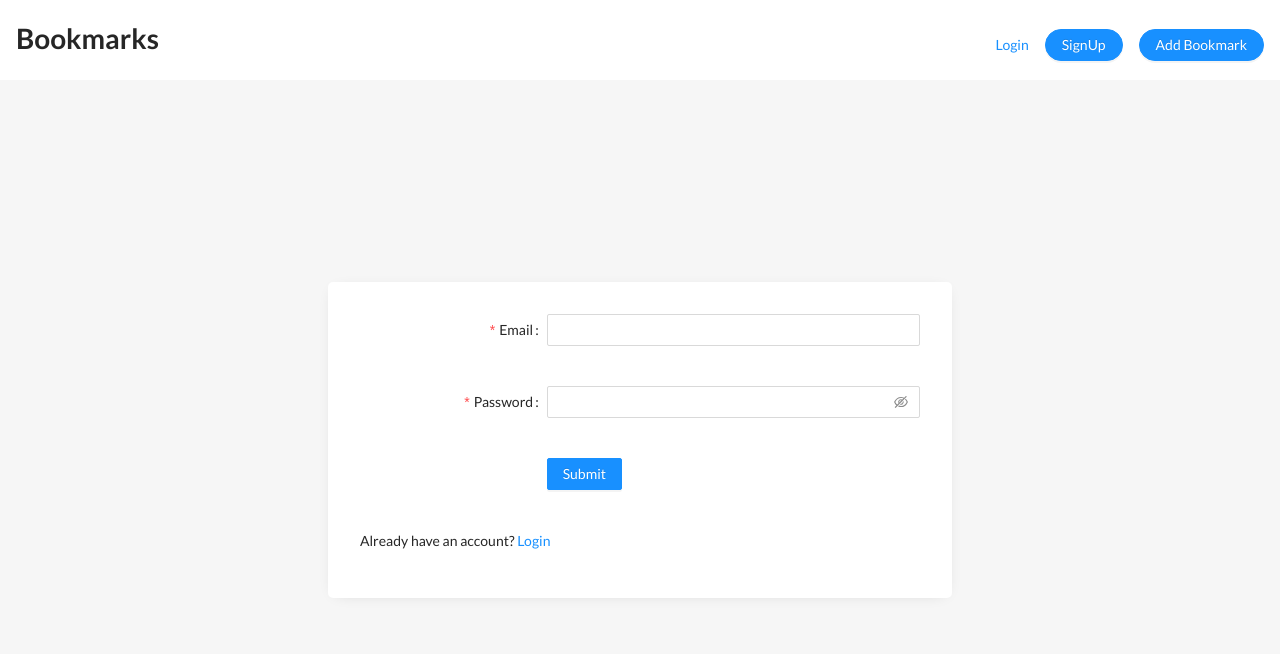
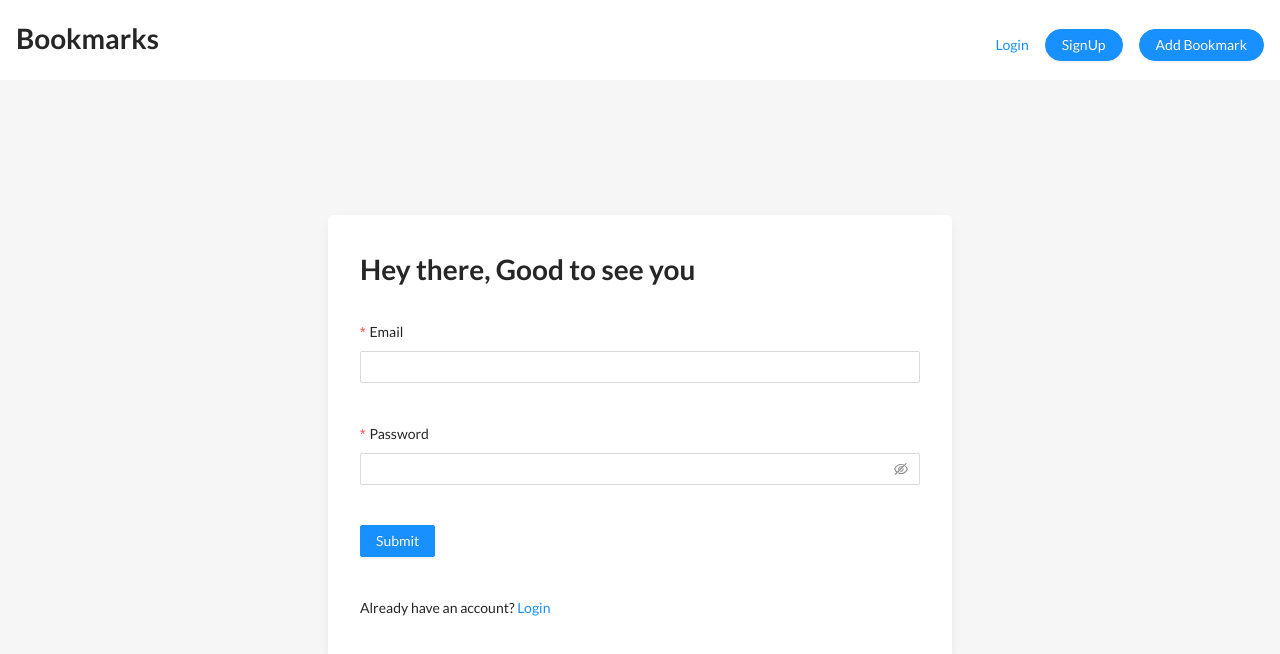
Before and after one commit to rockingrohit9639/bookmarks-api-nestjs, a React (Create React App) app in the folder client/: page /signup in a window 1280 px wide. Shown: the top 654 px of the page. Built offline with nearby package versions, Linux system fonts and the light colour scheme.

Commit message:
updated Login and Signup pages

```diff
--- a/client/src/Pages/AddNewBookmark/AddNewBookmark.css
+++ /dev/null
@@ -1,3 +0,0 @@
-.addBookmark {
-
-}
--- a/client/src/Pages/AddNewBookmark/AddNewBookmark.tsx
+++ b/client/src/Pages/AddNewBookmark/AddNewBookmark.tsx
@@ -1,6 +1,5 @@
 import { Button, Form, Input } from 'antd';
 import React from 'react';
-import './AddNewBookmark.css';
 
 const AddNewBookmark: React.FC = () => {
   return (
--- a/client/src/Pages/Login/Login.tsx
+++ b/client/src/Pages/Login/Login.tsx
@@ -7,14 +7,14 @@ const Login: React.FC = () => {
     <div className="login container min-height-100 flex align-items-center justify-content-center">
       <Form
         name="login-form"
-        labelCol={{ span: 8 }}
-        wrapperCol={{ span: 16 }}
         initialValues={{ remember: true }}
         // onFinish={onFinish}
         // onFinishFailed={onFinishFailed}
         autoComplete="off"
         className="form bg-white flex  justify-content-center flex-column"
+        layout="vertical"
       >
+        <h1 className='bold'>Welcome Back!</h1>
         <Form.Item
           label="Email"
           name="email"
@@ -31,7 +31,7 @@ const Login: React.FC = () => {
           <Input.Password />
         </Form.Item>
 
-        <Form.Item wrapperCol={{ offset: 8, span: 16 }}>
+        <Form.Item>
           <Button type="primary" htmlType="submit">
             Submit
           </Button>
--- a/client/src/Pages/Signup/Singup.tsx
+++ b/client/src/Pages/Signup/Singup.tsx
@@ -6,15 +6,15 @@ const Singup: React.FC = () => {
   return (
     <div className="container min-height-100 flex align-items-center justify-content-center">
       <Form
-        name="basic"
-        labelCol={{ span: 8 }}
-        wrapperCol={{ span: 16 }}
+        name="signup"
         initialValues={{ remember: true }}
         // onFinish={onFinish}
         // onFinishFailed={onFinishFailed}
         autoComplete="off"
         className="form bg-white flex  justify-content-center flex-column"
+        layout="vertical"
       >
+        <h1 className='bold'>Hey there, Good to see you</h1>
         <Form.Item
           label="Email"
           name="email"
@@ -31,7 +31,7 @@ const Singup: React.FC = () => {
           <Input.Password />
         </Form.Item>
 
-        <Form.Item wrapperCol={{ offset: 8, span: 16 }}>
+        <Form.Item>
           <Button type="primary" htmlType="submit">
             Submit
           </Button>
```
